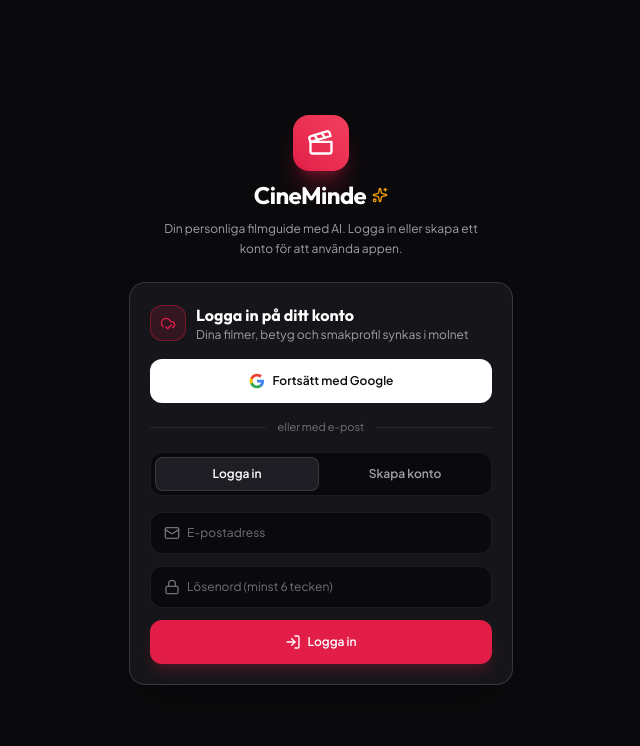
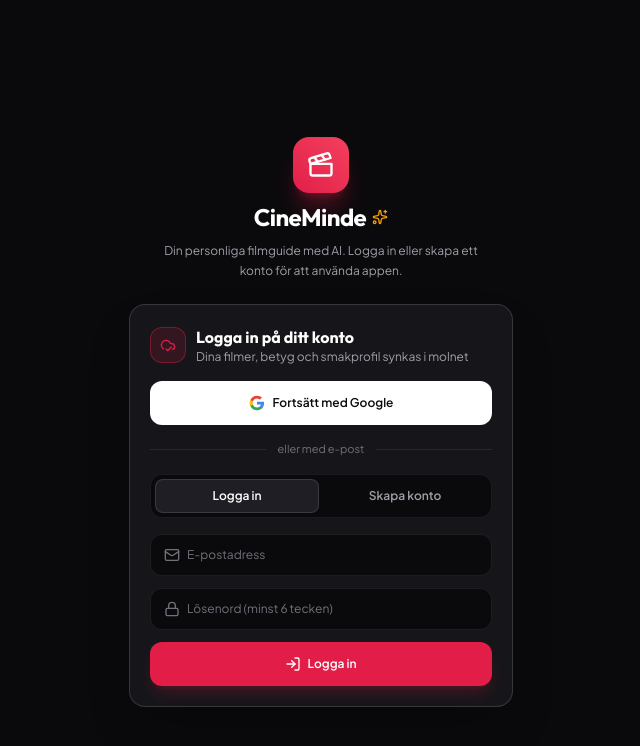
Before and after one commit to wilveg0225-wq/cineminde, a React (Vite) app: page / in a window 1280 px wide. Shown: the top 746 px of the page, without its empty margins (319-959 px from the left). Built offline with nearby package versions, Linux system fonts and the light colour scheme; no server answers.

Commit message:
Uppdatera CineMinde

```diff
--- a/src/index.css
+++ b/src/index.css
@@ -27,7 +27,7 @@
 
 /* iOS Safe Area Utilities for PWA & Home Screen standalone bookmark mode */
 .pt-safe-top {
-  padding-top: max(1rem, calc(env(safe-area-inset-top, 0px) + 0.75rem));
+  padding-top: max(60px, calc(env(safe-area-inset-top, 0px) + 0.75rem));
 }
 
 .pb-safe-bottom {
@@ -36,7 +36,7 @@
 
 @media all and (display-mode: standalone) {
   .pt-safe-top {
-    padding-top: max(2.75rem, calc(env(safe-area-inset-top, 0px) + 0.75rem));
+    padding-top: max(60px, calc(env(safe-area-inset-top, 0px) + 0.75rem));
   }
 }
 
```
